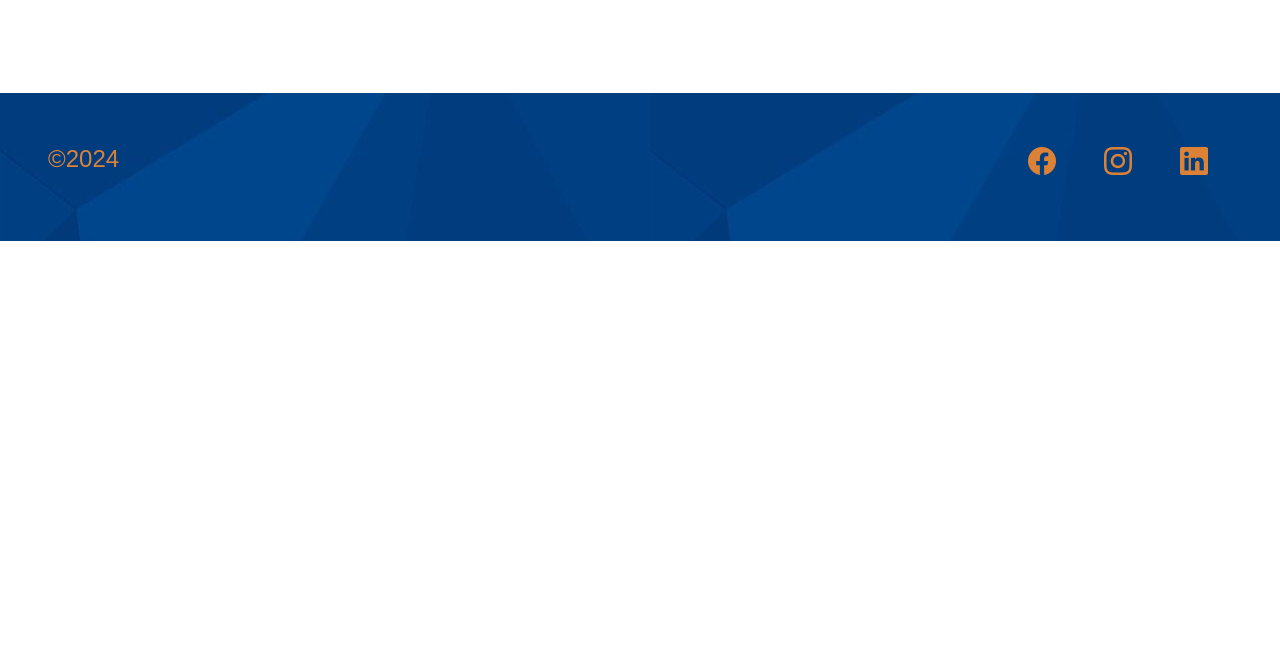
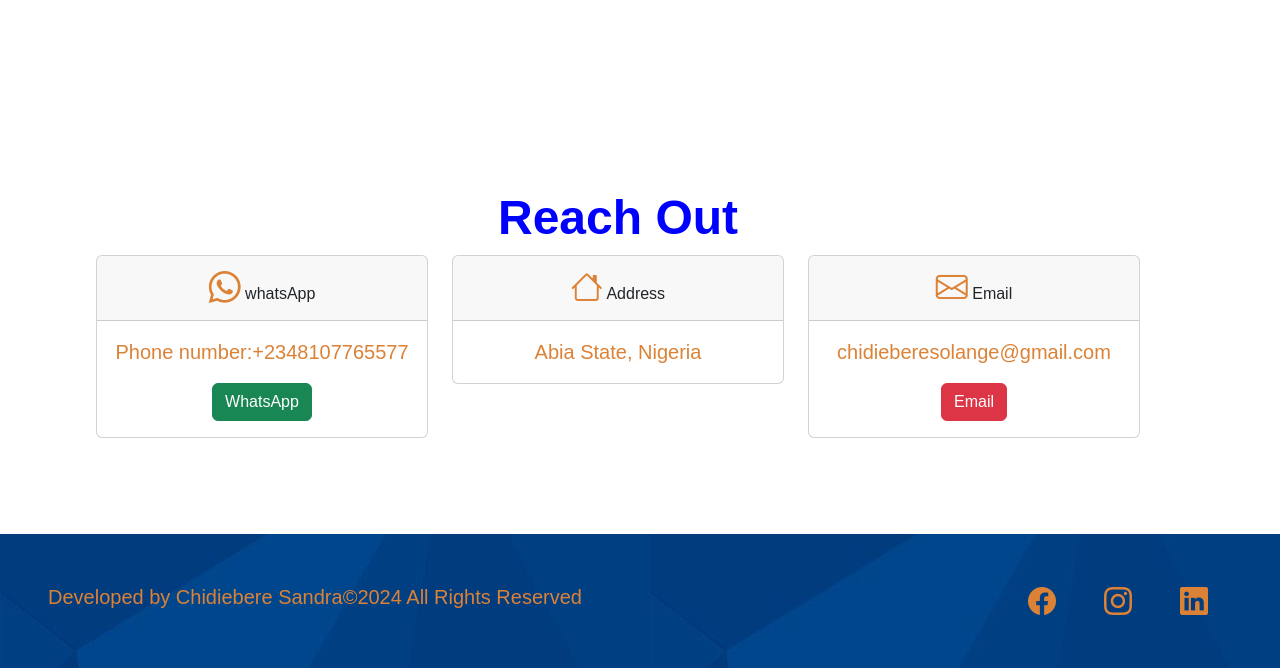
Before and after one commit to SandraChidiebere/myportfolio, a plain HTML site: page index.html in a window 1280 px wide. Shown: the part 1758-2426 px from the top of the page. Before the commit the page ends 1999 px from the top, so only its background shows below. Drawn offline with nearby package versions, Linux system fonts and the light colour scheme.

Commit message:
Update index.html

```diff
--- a/index.html
+++ b/index.html
@@ -4,6 +4,7 @@
     <meta charset="UTF-8">
     <meta name="viewport" content="width=device-width, initial-scale=1.0">
     <link rel="stylesheet" href="./mystyle.css">
+    <link rel="icon" type="image/png" sizes="32x32" href="./images/favicon-32x32.png">
     <link href="https://cdn.jsdelivr.net/npm/bootstrap-icons/font/bootstrap-icons.css" rel="stylesheet">
     <link rel="stylesheet" href="https://cdn.jsdelivr.net/npm/bootstrap-icons@1.11.3/font/bootstrap-icons.min.css">
     <link href="https://cdn.jsdelivr.net/npm/bootstrap@5.3.3/dist/css/bootstrap.min.css" rel="stylesheet" integrity="sha384-QWTKZyjpPEjISv5WaRU9OFeRpok6YctnYmDr5pNlyT2bRjXh0JMhjY6hW+ALEwIH" crossorigin="anonymous">
@@ -53,7 +54,7 @@
                     Where I create and build <em><b>Visually Pleasing and Stylish</b> </em>user interface with various appealling web
                 functionalities.</p>
                 <hr >
-                <button class="btn btn-outline-warning text-light hire "><a href="mailto:chidieberesolange@gmail.com" class="text-decoration-none">Hire Me!</a></button>
+                <button class="btn btn-outline-warning text-light hire "><a href="mailto:chidieberesolange@gmail.com" class="text-decoration-none fw-bold">Hire Me!</a></button>
             </div>
             <div class="col-12 col-md-4 mt-4">
                 <img src="./images/profile.jpg" alt="" class="img-fluid rounded-circle ">
@@ -90,9 +91,9 @@
                 <p class="">Email:<span> chidieberesolange@gmail.com</span></p>
               </div>
             </div>
-            <div class="d-grid gap-2 d-md-flex justify-content-md-center mt-4">
-              <button type="button" class="btn  btn-lg px-4 me-md-4" style="background-color:#DB8236">RESUME</button>
-            </div>
+           <div>
+            <a href="./images/Resume.pdf" class="btn fs-3 "  download="ChidiebeSandra-Resume.pdf" style="background-color: #DB8236;">Download Resume</a>
+           </div>
           </div>
           <div class="col-10 col-sm-8 col-lg-6">
             <img src="./images/profile.jpg" class="d-block mx-lg-auto img-fluid rounded-circle" alt="#" width="250" height="160" loading="lazy" style="background-image: url(./images/brownpink.jpg);">
@@ -163,12 +164,57 @@
    </section>
    <!-- ====MY SERVICE ENDS==== -->
 
+   <!-- ====CANTACT==== -->
+   <section id="contact">
+    <div class="container p-5 m-5">
+      <h1 class="display-5 fw-bold text-center" style="color: blue;">Reach Out</h1>
+      <div class="row">
+        <div class="col-12 col-md-4">
+          <div class="card text-center">
+            <div class="card-header">
+              <a href=""> <i class="bi bi-whatsapp fs-2"></i></a>
+              whatsApp
+            </div>
+            <div class="card-body">
+              <p class="card-text lead">Phone number:<span>+2348107765577</span></p>
+              <a href="https://wa.me/+2348107765577" class="btn btn-success">WhatsApp</a>
+            </div>
+          </div>
+        </div>
+        <div class="col-12 col-md-4">
+          <div class="card text-center">
+            <div class="card-header">
+              <a href=""> <i class="bi bi-house fs-2"></i></a>
+              Address
+            </div>
+            <div class="card-body">
+              <p class="card-text lead">Abia State, Nigeria</p>
+            </div>
+          </div>
+        </div>
+        <div class="col-12 col-md-4">
+          <div class="card text-center">
+            <div class="card-header">
+              <a href=""> <i class="bi bi-envelope fs-2"></i></a>
+              Email
+            </div>
+            <div class="card-body">
+              <p class="card-text lead">chidieberesolange@gmail.com</p>
+              <a href="mailto:chidieberesolange@gmail.com" class="btn btn-danger">Email</a>
+            </div>
+          </div>
+        </div>
+      </div>
+    </div>
+   </section>
+   <!-- ====CONTACT ENDS==== -->
+
    <!-- ====FOOTER==== -->
-   <footer>
+   <footer class="mt-5">
     <div class="container-fluid p-5" style="background-image:url(./images/freeblue.jpg); color: #DB8236;">
       <div class="row d-flex justify-content-center">
         <div class="col-12 col-md-6">
-          <p class=" fs-4">&copy;2024</p>
+          <p class=" fs-5">Developed by Chidiebere Sandra&copy;2024 All Rights Reserved</p>
         </div>
         <div class="col-12  col-md-6 d-flex justify-content-end ">
           <a href="https://web.facebook.com/solange.chidiebere/"><i class="bi bi-facebook p-4 fs-3  "></i></a>
```
